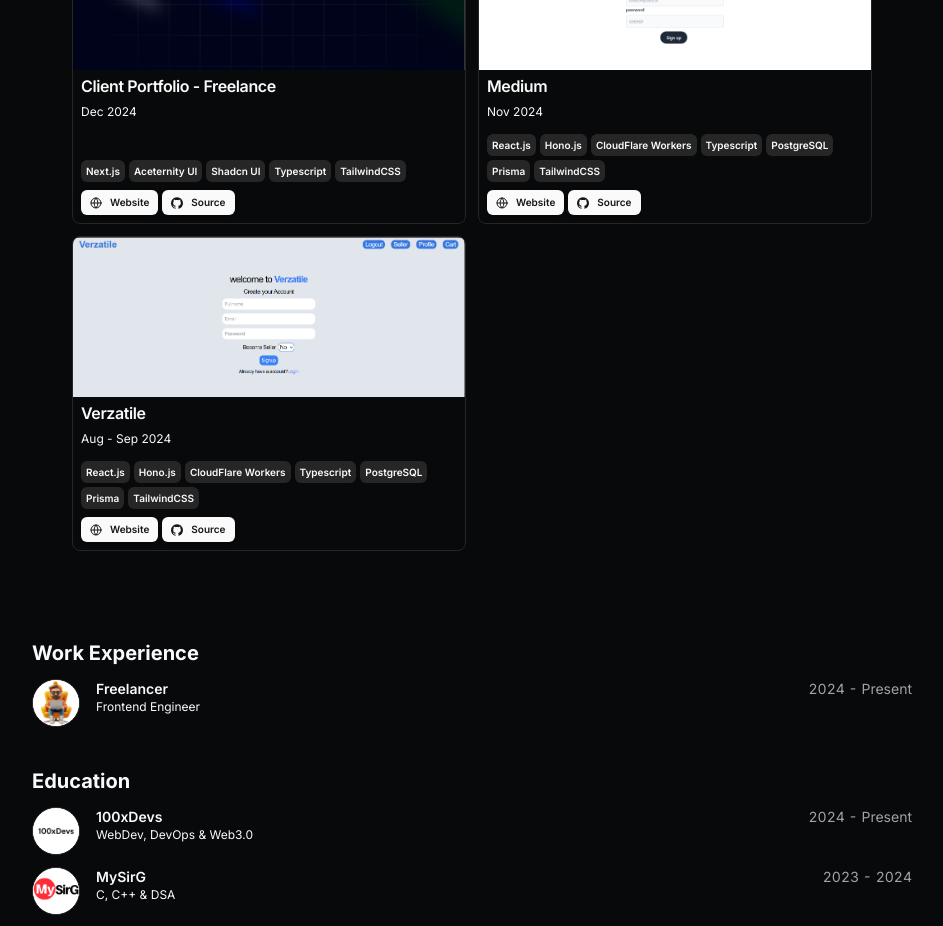
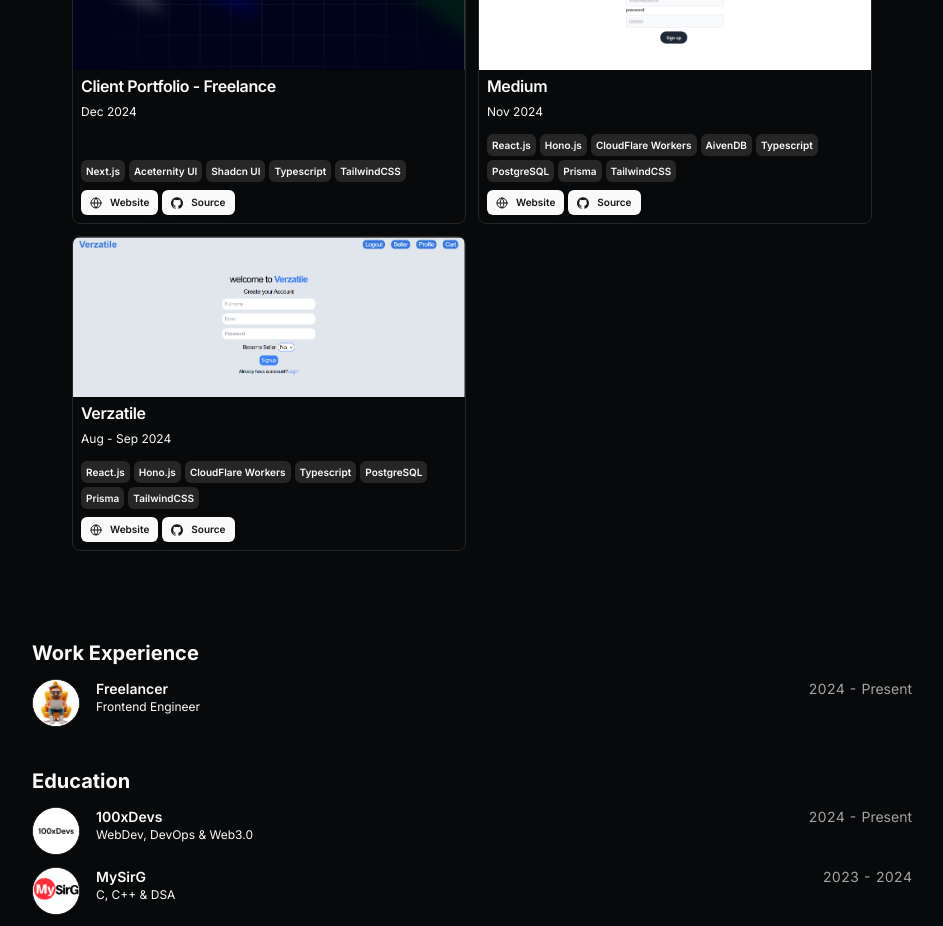
Before and after one commit to Aarav-Rawat/Portfolio_2_Next.js, a Next.js app: page / in a window 1280 px wide. Shown: the part 1200-2126 px from the top of the page, without its empty margins (168-1111 px from the left). Built offline with nearby package versions, Linux system fonts and the light colour scheme.

Commit message:
medium db added

```diff
--- a/src/data/resume.tsx
+++ b/src/data/resume.tsx
@@ -244,6 +244,7 @@
         "React.js",
         "Hono.js",
         "CloudFlare Workers",
+        "AivenDB",
         "Typescript",
         "PostgreSQL",
         "Prisma",
```
